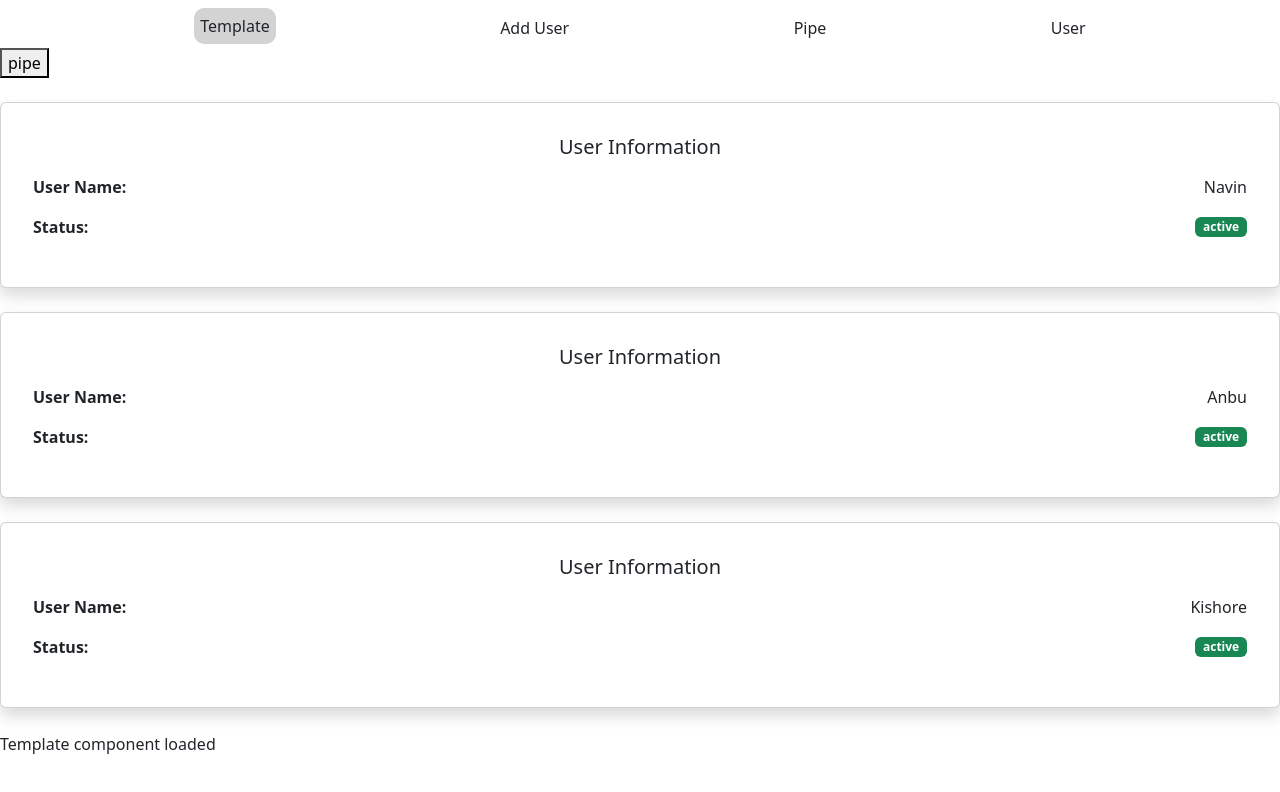
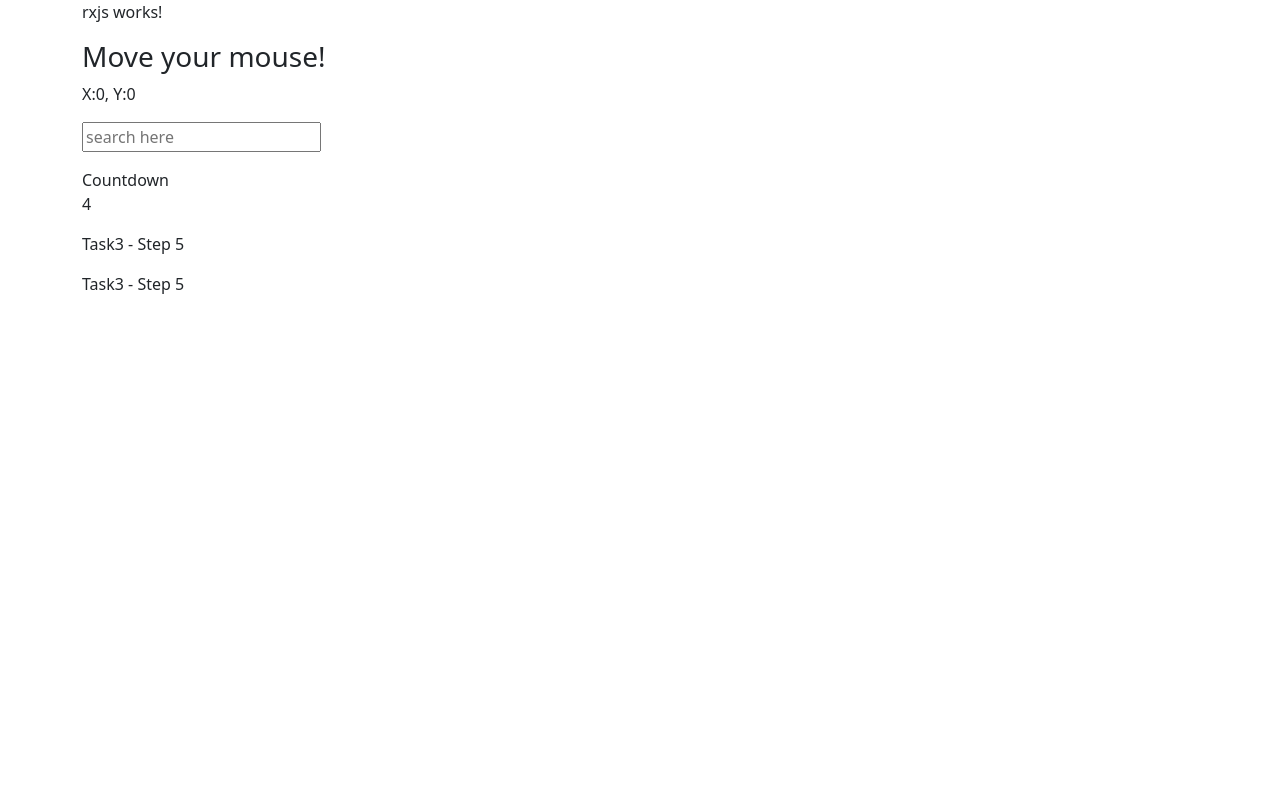
Before and after one commit to navinknd/AngularCourse, an Angular app: page / in a window 1280 px wide. Shown: the top 792 px of the page. Built offline with nearby package versions, Linux system fonts and the light colour scheme.

Commit message:
rxjs operators

```diff
--- a/src/app/app.component.html
+++ b/src/app/app.component.html
@@ -1,4 +1,4 @@
-<div class="container">
+<!-- <div class="container">
   <ul class="navbar-nav mt-2">
     <li class="nav-item">
       <a
@@ -30,9 +30,29 @@
         User
       </a>
     </li>
-  </ul>
-</div>
+    <li class="nav-item">
+      <a class="nav-link" [routerLink]="['/parent']" routerLinkActive="active">
+        Parent
+      </a>
+    </li> -->
 
+    <!-- absolute path having /
+    <li class="nav-item">
+      <a class="nav-link" routerLink="/pipe" routerLinkActive="active">
+        pipe 2
+      </a>
+    </li>
+
+    relative path
+    <li class="nav-item">
+      <a class="nav-link" (click)="goToPage('pipe','')">
+        pipe 3
+      </a>
+    </li> -->
+  <!-- </ul> -->
+<!-- </div> -->
+
+<!--
 <button (click)="goToPage('/pipe', 'navin')">pipe</button>
 
 <ng-container *ngFor="let user of users">
@@ -40,7 +60,6 @@
     class="card shadow p-3 my-4 bg-white rounded"
     (click)="goToPage('/user', '', user.id)"
   >
-    <!-- [routerLink]="['/user', user.id]" -->
     <div class="card-body">
       <h5 class="card-title text-center">User Information</h5>
       <div class="d-flex justify-content-between align-items-center my-3">
@@ -59,6 +78,7 @@
       </div>
     </div>
   </div>
-</ng-container>
+</ng-container> -->
 
-<router-outlet></router-outlet>
+<besant-rxjs></besant-rxjs>
+<!-- <router-outlet></router-outlet> -->
--- a/src/app/app.component.ts
+++ b/src/app/app.component.ts
@@ -1,6 +1,6 @@
 import { Component, OnInit, ViewChild } from '@angular/core';
 import { DiUserService } from './DI/di-user.service';
-import { Router } from '@angular/router';
+import { ActivatedRoute, Router } from '@angular/router';
 @Component({
   selector: 'app-root',
   templateUrl: './app.component.html',
@@ -11,7 +11,7 @@ import { Router } from '@angular/router';
 export class AppComponent {
   users: { name: string, status: string, id?: number }[] = []
 
-  constructor(private userService: DiUserService, private router: Router) { }
+  constructor(private userService: DiUserService, private router: Router, private activeRouter: ActivatedRoute) { }
 
   ngOnInit(): void {
     this.users = this.userService.users
@@ -28,7 +28,10 @@ export class AppComponent {
     } else if (params) {
       this.router.navigate([route, params])
     } else {
-      this.router.navigate([route])
+      this.router.navigate([route], { relativeTo: this.activeRouter })
+
+      // absolute path
+      // this.router.navigateByUrl(`/pipe/${id}?name=${name}`)
     }
   }
 }
--- a/src/app/app.module.ts
+++ b/src/app/app.module.ts
@@ -27,6 +27,7 @@ import { UserComponent } from './DI/user/user.component';
 import { AddUserComponent } from './DI/add-user/add-user.component';
 import { DiUserService } from './DI/di-user.service';
 import { RouterModule, Routes } from '@angular/router';
+import { RxjsComponent } from './components/rxjs/rxjs.component';
 
 const route: Routes = [
   {
@@ -44,6 +45,19 @@ const route: Routes = [
   {
     path: "user/:userId",
     component: UserComponent
+  },
+  {
+    path: "parent",
+    component: ParentComponent,
+    children: [
+      {
+        path: "child",
+        component: ChildComponent
+      }
+    ]
+  }, {
+    path: "rxjs",
+    component: RxjsComponent
   }
 ]
 @NgModule({
@@ -67,7 +81,8 @@ const route: Routes = [
     Services1Component,
     AddUserComponent,
     UserComponent,
-    Services2Component // import here components/directives/pipes
+    Services2Component,
+    RxjsComponent // import here components/directives/pipes
   ],
   imports: [
     BrowserModule, // importing other or required modules
--- a/src/app/components/parent/parent.component.html
+++ b/src/app/components/parent/parent.component.html
@@ -1,7 +1,15 @@
 <div class="container">
   <p>parent works!</p>
 
-  <besant-child>
+  <!-- <li class="nav-item"> -->
+    <a class="nav-link" routerLink="child" >
+     go to Child component
+    </a>
+
+    <router-outlet></router-outlet>
+  <!-- </li> -->
+
+  <!-- <besant-child>
     <h5 class="card-title" id="title" #titleRef>Card title1</h5>
     <h5 class="card-title" id="title" #titleRef>Card title2</h5>
     <h5 class="card-title" id="title" #titleRef>Card title3</h5>
@@ -13,7 +21,7 @@
     <besant-cpe [userName]="'Navin3'"></besant-cpe>
     <besant-cpe [userName]="'Navin4'"></besant-cpe>
 
-  </besant-child>
+  </besant-child> -->
   <!-- <button class="btn btn-primary mt-2" (click)="getRef()">Click here parent</button> -->
 </div>
 
--- /dev/null
+++ b/src/app/components/rxjs/rxjs.component.html
@@ -0,0 +1,25 @@
+<div class="container">
+  <p>rxjs works!</p>
+  <!-- <button class="btn" (click)="getData()">Get Observable Data</button> -->
+
+  <!-- <ng-container *ngFor="let item of nameList">
+  <span>  {{item}}</span>
+</ng-container> -->
+
+  <h3>Move your mouse!</h3>
+
+  <p>X:{{ x }}, Y:{{ y }}</p>
+
+  <input type="text" id="search" placeholder="search here" />
+  <p>{{ result }}</p>
+
+  Countdown
+  <p>{{ countdown }}</p>
+
+  <p>
+    {{ message }}
+  </p>
+  <p>
+    {{ message2 }}
+  </p>
+</div>
--- /dev/null
+++ b/src/app/components/rxjs/rxjs.component.ts
@@ -0,0 +1,131 @@
+import { Component, OnInit } from '@angular/core';
+import { concatMap, debounceTime, filter, first, from, fromEvent, interval, last, map, mergeMap, Observable, of, skip, skipLast, switchMap, take, tap } from 'rxjs';
+
+@Component({
+  selector: 'besant-rxjs',
+  templateUrl: './rxjs.component.html',
+  styleUrls: ['./rxjs.component.scss']
+})
+export class RxjsComponent implements OnInit {
+  // nameList: any[] = []
+  x: number = 0
+  y: number = 0
+  result: string = ""
+
+  countdown: number = 10;
+
+  message: string = "progess..."
+  message2: string = "progess..."
+
+  task = of('Task1', 'Task2', 'Task3')
+
+  constructor() { }
+
+  // createObservable = new Observable(data => {
+  //   setTimeout(() => {
+  //     data.next("navin")
+  //   }, 1000);
+  //   setTimeout(() => {
+  //     data.next("jega")
+  //   }, 2000);
+  //   setTimeout(() => {
+  //     data.next("sonia")
+  //   }, 3000);
+  //   setTimeout(() => {
+  //     data.next("saravanthi")
+  //   }, 4000);
+
+  //   setTimeout(() => {
+  //     data.error(new Error("Something went wrong "))
+  //   }, 5000);
+
+
+  //   setTimeout(() => {
+  //     data.next("mahishnav")
+  //   }, 5000);
+
+  //   setTimeout(() => {
+  //     data.next("hinduja")
+  //   }, 6000);
+
+  //   setTimeout(() => {
+  //     data.complete()
+  //   }, 7000);
+
+  // });
+
+  ngOnInit(): void {
+    of([1, 2, 3]).pipe(
+      // map(num => num * 10), filter(val => val >= 20)
+      // first()
+      // last()
+    ).subscribe(data => {
+      console.log(data, "check here");
+    })
+
+
+    from([1, 2, 3]).pipe(
+      // map(num => num * 10), filter(val => val >= 20)
+      // first()
+      // last()
+    ).subscribe(data => {
+      console.log(data, "value using from operators check here ");
+
+    })
+
+    of(1, 2, 3).pipe(
+      tap(value => console.log("printing from tap :", value)
+      ),
+      // skip(1)
+      skipLast(1)
+    ).subscribe(data => {
+      console.log(data, "value using check here ");
+    })
+
+    // interval(1000 ).subscribe(val => {
+    //   console.log(val, "from interval");
+    // })
+
+    fromEvent<MouseEvent>(document, 'mousemove').pipe(map(event => {
+      // console.log(event,"event");
+      return {
+        x: event.clientX,
+        y: event.clientY
+      }
+    })).subscribe((values) => {
+      this.x = values.x
+      this.y = values.y
+    })
+
+    const input = document.getElementById('search');
+
+    fromEvent(input!, 'input').pipe(debounceTime(300), map((event: any) => event.target.value)).subscribe(value => {
+      this.result = value
+    })
+
+
+    interval(1000).pipe(take(10)).subscribe(val => (this.countdown = val))
+
+    this.task.pipe(mergeMap((task) => interval(1000).pipe(map(i => `${task} - Step ${i + 1}`)))).subscribe(result => {
+      this.message = result
+    })
+    // this.task.pipe(concatMap((task) => interval(1000).pipe(map(i => `${task} - Step ${i + 1}`)))).subscribe(result => {
+    //   this.message2 = result
+    // })
+
+    this.task.pipe(switchMap((task) => interval(1000).pipe(map(i => `${task} - Step ${i + 1}`)))).subscribe(result => {
+      this.message2 = result
+    })
+  }
+  // getData() {
+  //   this.createObservable.subscribe({
+  //     next: (data) => {
+  //       this.nameList.push(data)
+  //     }, error: (error) => {
+  //       console.log(error);
+  //     }, complete() {
+  //       alert("completed")
+  //     }
+  //   })
+  // }
+}
```
Also changed, not shown: src/app/components/rxjs/rxjs.component.scss (added), 1 other file (tests, documents, lock files or other folders).
